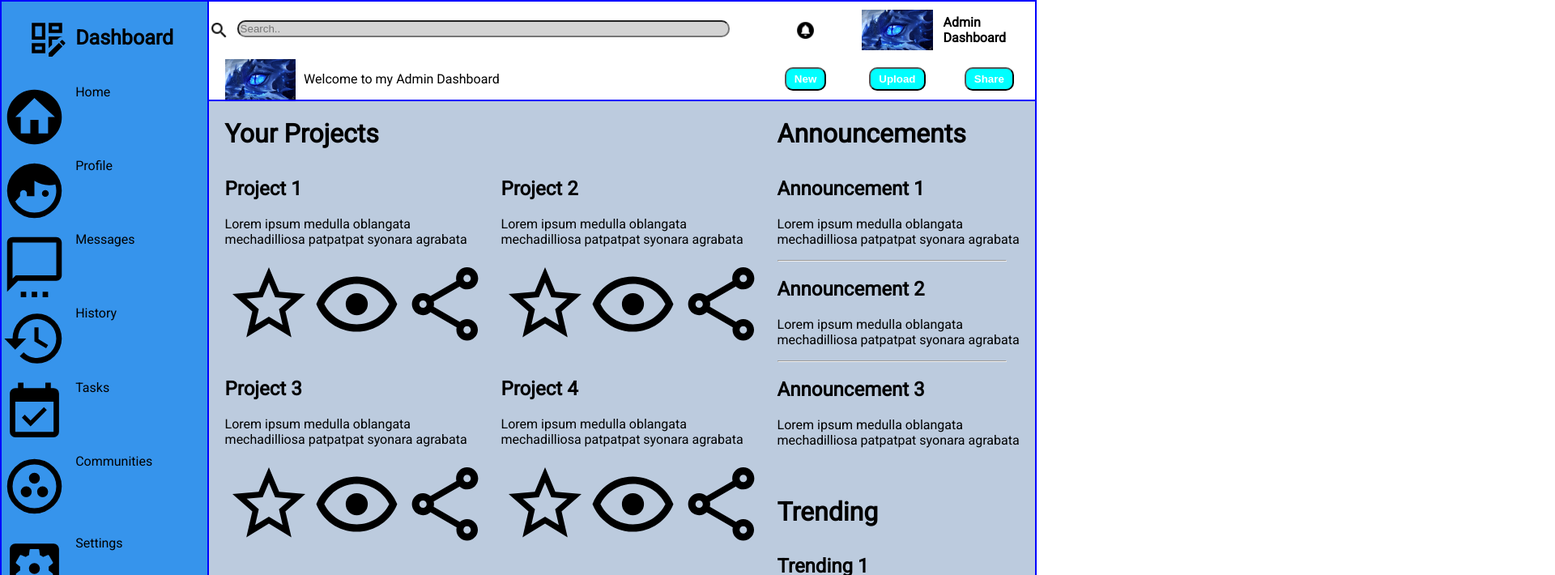
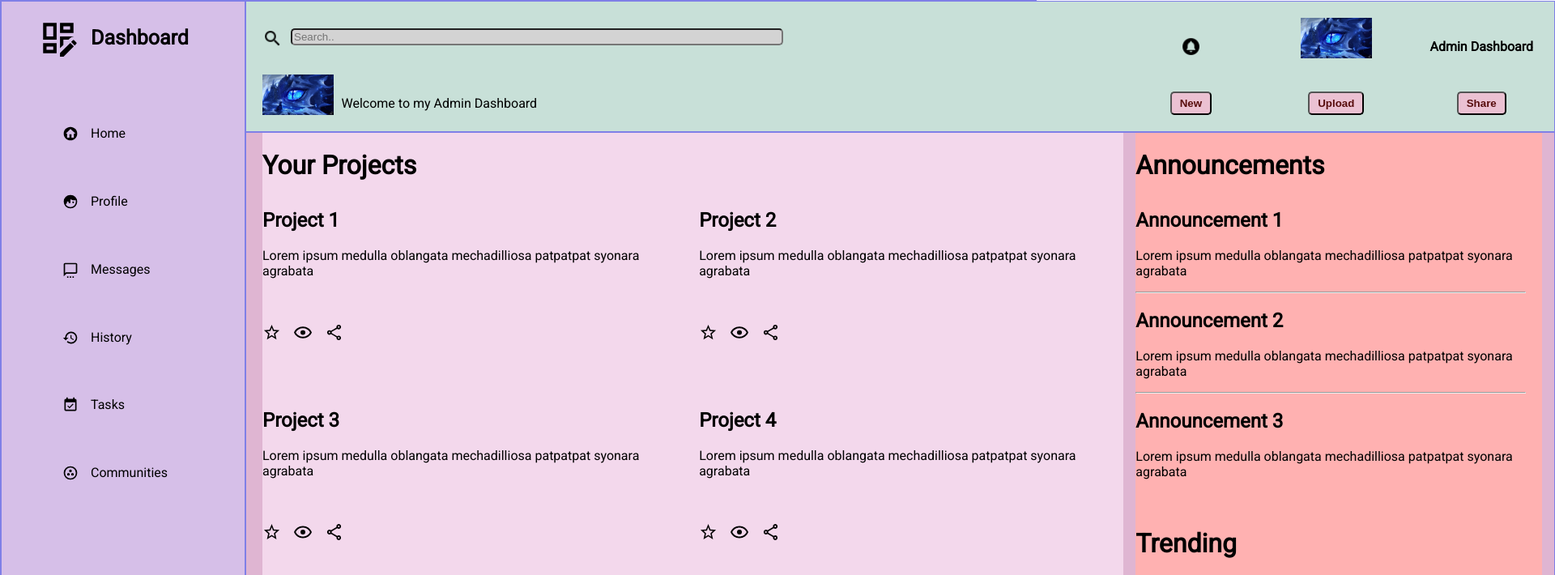
Before and after one commit to ZenTheMC/admin-dashboard, a plain HTML site: page index.html in a window 1280 px wide. Shown: the top 710 px of the page at 81% size, 1920 px wide, since content can reach past the window. Drawn offline with Linux system fonts and the light colour scheme.

Commit message:
semi-final changes after wireframing w/ figma

```diff
--- a/style.css
+++ b/style.css
@@ -7,29 +7,33 @@ html, body {
 }
 
 .container {
-    border: 1px solid blue;
+    border: 1px solid rgb(127, 127, 231);
     display: grid;
     grid-template-columns: 1fr 4fr;
+    background-color: #dfb5d2;
 }
 
 .header {
-    border: 1px solid blue;
+    border: 1px solid rgb(127, 127, 231);
     grid-column: 2 / 3;
     display: grid;
     grid-template-columns: 2fr 1fr;
     align-items: center;
+    background-color: #c8e0d8;
+    width: 1615px;
 }
 
 .sidebar {
-    border: 1px solid blue;
+    border: 1px solid rgb(127, 127, 231);
     grid-row: 1 / 3;
     min-height: 100vh;
     display: grid;
     grid-template-columns: .5fr 1fr;
     grid-template-rows: 1fr repeat(5, .5fr) 1fr repeat(3, .5fr);
     align-items: start;
-    gap: 10px;
-    background-color: rgb(54, 148, 236);
+    gap: 15px;
+    background-color: #d6bfe8;
+    width: 300px;
 }
 
 .search {
@@ -43,6 +47,7 @@ html, body {
     grid-template-columns: repeat(3, 1fr);
     align-items: center;
     justify-items: center;
+    padding-top: 20px;
 }
 
 .account-info {
@@ -65,13 +70,14 @@ html, body {
 
 input {
     width: 600px;
-    border-radius: 10px;
+    border-radius: 5px;
     background-color: lightgray;
 }
 
 .magnify {
     height: 25px;
     width: auto;
+    padding-left: 20px;
 }
 
 .bell {
@@ -82,6 +88,7 @@ input {
 .profile-image {
     height: 50px;
     width: auto;
+    padding-bottom: 20px;
 }
 
 .account-info > .profile-image {
@@ -93,15 +100,17 @@ input {
 }
 
 button {
-    background-color: aqua;
-    border-radius: 10px;
+    background-color: rgb(235, 193, 210);
+    border-radius: 5px;
     padding: 5px 10px;
-    color: white;
+    color: rgb(88, 13, 13);
     font-weight: 900;
 }
 
 .sidebar-images {
     justify-self: right;
+    height: 20px;
+    width: 20px;
 }
 
 .sidebar-top {
@@ -120,13 +129,13 @@ button {
 }
 
 .main-content {
-    border: 1px solid blue;
+    border: 1px solid rgb(127, 127, 231);
     grid-column: 2 / 3;
     min-height: 100vh;
     display: grid;
     grid-template-columns: 2fr 1fr;
-    background-color: #bccbde;
     padding-left: 20px;
+    background-color: #dfb5d2;
 }
 
 .projects {
@@ -134,6 +143,7 @@ button {
     grid-template-columns: 1fr 1fr;
     grid-template-rows: .1fr repeat(3, 1fr);
     gap: 15px;
+    background-color: #f3d8ec;
 }
 
 .projects-title {
@@ -160,7 +170,10 @@ button {
     display: grid;
     grid-template-columns: repeat(3, 1fr);
     align-items: center;
-    justify-items: left;
+    justify-items: center;
+    height: 100px;
+    width: 100px;
+    gap: 15px;
 }
 
 .announcements {
@@ -170,6 +183,7 @@ button {
     gap: 15px;
     margin-left: 15px;
     margin-right: 15px;
+    background-color: #ffb1b1;
 }
 
 h1 {
```
